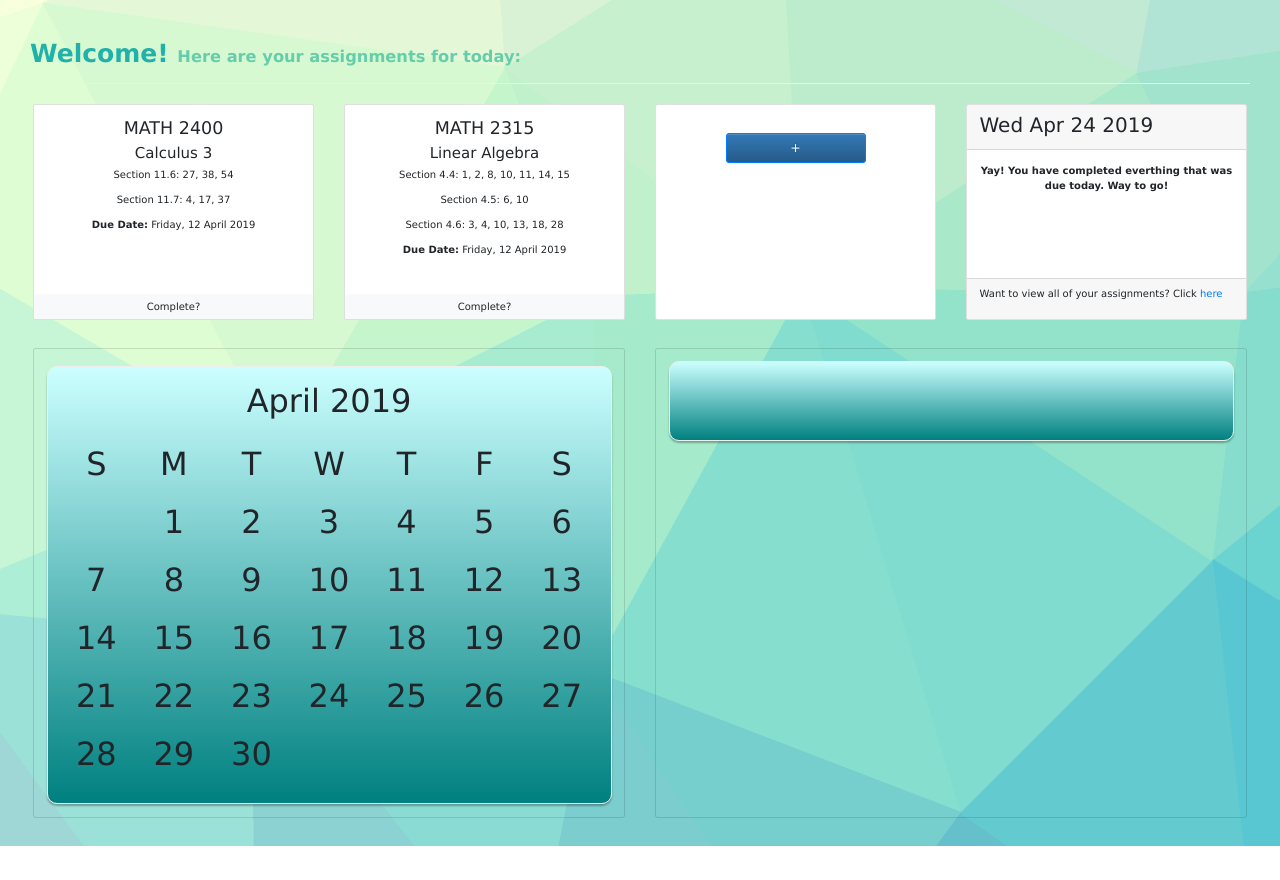
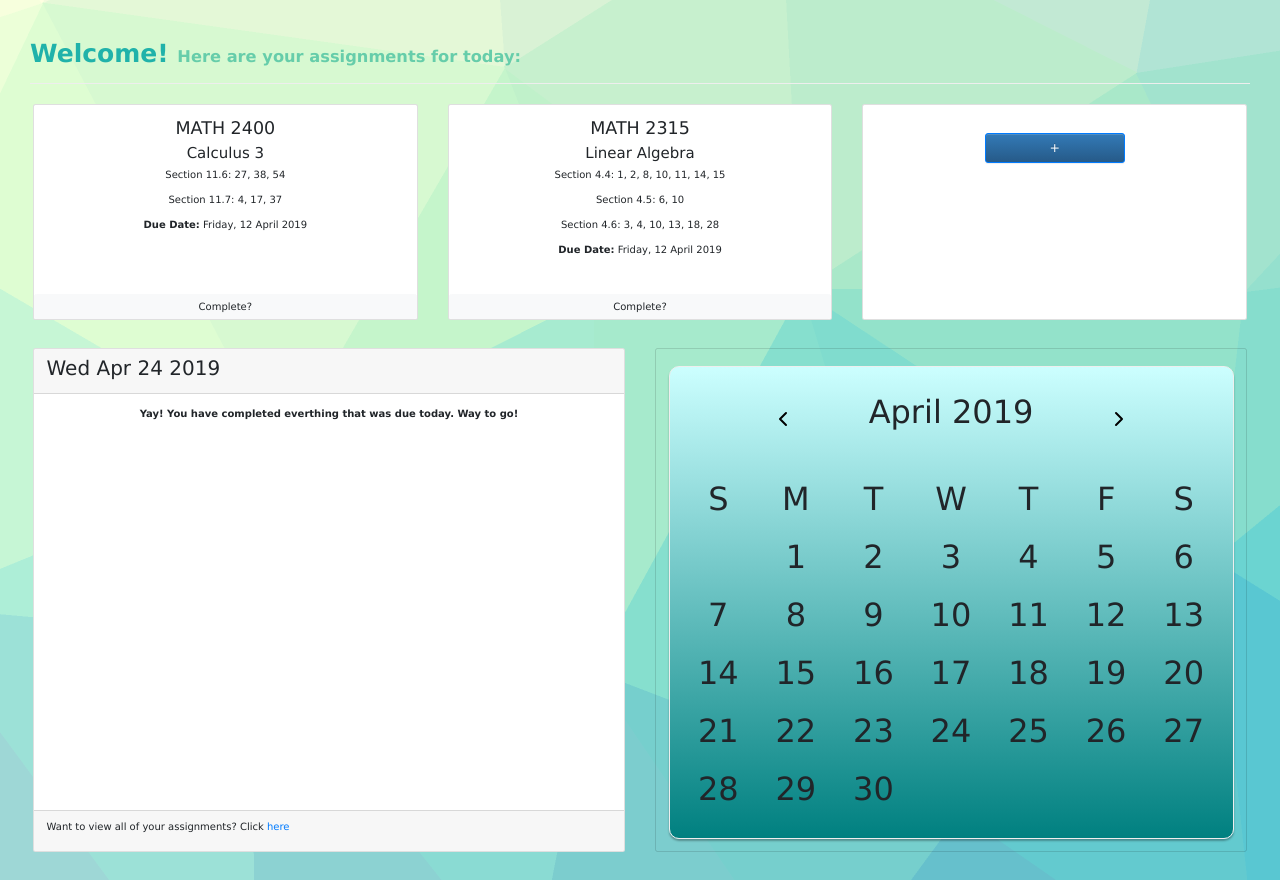
Before and after one commit to saga1742/planit-study, a website: page views/index.html in a window 1280 px wide. Shown: the part 145-1025 px from the top of the page. Before the commit the page ends 991 px from the top, so only its background shows below. Drawn offline with nearby package versions, Linux system fonts and the light colour scheme.

Commit message:
Update index.html

```diff
--- a/views/index.html
+++ b/views/index.html
@@ -274,6 +274,15 @@
         <button type="button" class="btn btn-primary btn-lg">+</button>
       </div>
     </div>
+
+  </div>
+</div>
+
+<!--
+    Both Month Calendars
+-->
+
+<div class="card-deck">
   <div class="card">
     <div class="card-header">
       <h2 id="date">Date</h2>
@@ -289,31 +298,14 @@
       <p>Want to view all of your assignments? Click <a href="assignments.html">here</a></p>
     </div>
   </div>
-  </div>
-</div>
-
-<!--
-    Both Month Calendars
--->
-
-<div class="card-deck">
   <div class="card" style="background-color: transparent">
     <div class="card-body">
       <h3 id="c_month"></h3>
         <div id="calendar-container">
           <div id="calendar-header">
+            <button class="left" onClick="prev_month()" style="background-color: transparent"><img src="../img/chevron-left.svg" name="saveForm" class="btTxt submit" id="left_button"></button>
             <span id="calendar-month-year"></span>
-          </div>
-          <div id ="calendar-dates">
-          </div>
-        </div>
-    </div>
-  </div>
-  <div class="card" style="background-color: transparent">
-    <div class="card-body">
-        <div id="calendar-container">
-          <div id="calendar-header">
-            <span id="calendar-month-year"></span>
+            <button class="right" onClick="next_month()" style="background-color: transparent"><img src="../img/chevron-right.svg" name="saveForm" class="btTxt submit" id="right_button"></button>
           </div>
           <div id ="calendar-dates">
           </div>
```
Lines whose indentation alone changed are shown as unchanged.
